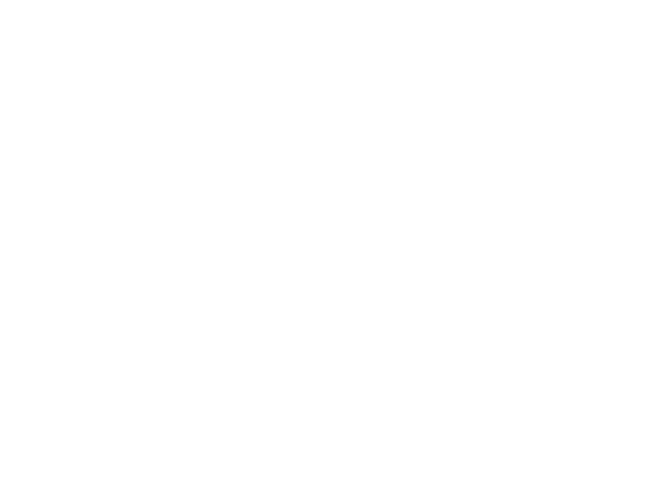
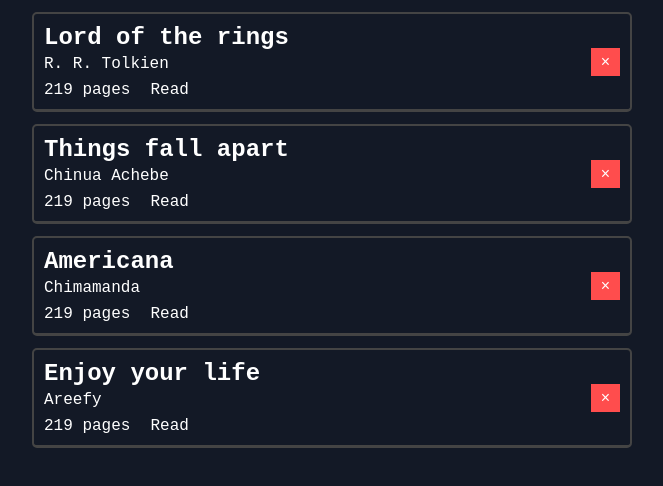
Before and after one commit to AbdullahiAtaurrahman/book_library, a plain HTML site: page app/index.html in a window 1280 px wide. Shown: the whole page, without its empty margins (308-971 px from the left). Drawn offline with Linux system fonts and the light colour scheme.

Commit message:
create card book

```diff
--- a/app/index.html
+++ b/app/index.html
@@ -3,6 +3,7 @@
   <head>
     <meta charset="UTF-8" />
     <meta name="viewport" content="width=device-width, initial-scale=1.0" />
+    <link rel="stylesheet" href="style.css" />
     <title>Document</title>
   </head>
   <body>
@@ -11,7 +12,6 @@
         <div class="book"></div>
       </div>
     </div>
-
-    <script src="scripts.js"></script>
   </body>
+  <script src="script.js" defer></script>
 </html>
--- /dev/null
+++ b/app/script.js
@@ -0,0 +1,54 @@
+console.log("Hello there!");
+
+const myLibrary = [];
+
+function Book(title, author, pages, read) {
+  if (!new.target) {
+    throw new Error("Book must be called with new");
+  }
+  this.id = crypto.randomUUID();
+  this.title = title;
+  this.author = author;
+  this.pages = pages;
+  this.read = read;
+}
+
+function addBookToLibrary(title, author, pages, read) {
+  // take params, create a book then store it in the array
+
+  const book = new Book(title, author, pages, read);
+  myLibrary.push(book);
+}
+
+addBookToLibrary("Lord of the rings", "R. R. Tolkien", "219", "Read");
+addBookToLibrary("Things fall apart", "Chinua Achebe", "219", "Read");
+addBookToLibrary("Americana", "Chimamanda", "219", "Read");
+addBookToLibrary("Enjoy your life", "Areefy", "219", "Read");
+
+const container = document.querySelector(".container");
+const bookContainer = document.querySelector(".library-container");
+
+function showBook() {
+  bookContainer.innerHTML = "";
+  myLibrary.forEach((book) => {
+    const bookItem = document.createElement("div");
+    bookItem.classList.add("book-item");
+
+    bookItem.innerHTML = `
+    <div class="book-details">
+          <div class="book-info">
+            <h2 class="title">${book.title}</h2>
+            <p class="author">${book.author}</p>
+          </div>
+          <div class="book-info-2">
+            <p class="pages">${book.pages} pages</p>
+            <p class="read">${book.read}</p>
+          </div>
+         </div>
+        <button class="delete-btn" data-id="${book.id}">&times;</button>`;
+
+    bookContainer.appendChild(bookItem);
+  });
+}
+
+showBook();
--- a/app/scripts.js
+++ /dev/null
@@ -1,27 +0,0 @@
-console.log("Hello there!");
-
-const myLibrary = [];
-
-function Book(title, author, pages, read) {
-  if (!new.target) {
-    throw new Error("Book must e called with new");
-  }
-  this.id = crypto.randomUUID();
-  this.title = title;
-  this.author = author;
-  this.pages = pages;
-  this.read = read;
-}
-
-function addBookToLibrary(title, author, pages, read) {
-  // take params, create a book then store it in the array
-
-  const book = new Book(title, author, pages, read);
-  myLibrary.push(book);
-}
-
-const container = document.querySelector(".container");
-const bookContainer = document.querySelector(".library-container");
-// const book = document.querySelector(".book");
-
-function showBook() {}
--- a/app/style.css
+++ b/app/style.css
@@ -0,0 +1,69 @@
+* {
+  margin: 0;
+  padding: 0;
+  box-sizing: border-box;
+}
+
+body {
+  background-color: #131926;
+  color: #fff;
+  font-family: "Courier New", Courier, monospace;
+}
+
+.book-item {
+  display: flex;
+  justify-content: space-between;
+  align-items: center;
+  width: 100%;
+  margin: 12px 0;
+  padding: 10px;
+  border: 2px solid #444;
+  border-bottom-width: 3px;
+  border-radius: 5px;
+}
+
+.library-container {
+  width: min(100% - 32px, 600px);
+  margin: 0 auto;
+}
+
+.book-details {
+  flex: 1;
+  display: flex;
+  flex-direction: column;
+}
+
+.book-info {
+  display: flex;
+  flex-direction: column;
+  align-items: flex-start;
+  gap: 4px;
+  margin: 0;
+}
+
+.book-info-2 {
+  display: flex;
+  justify-content: flex-start;
+  align-items: center;
+  gap: 20px;
+  margin: 8px 0 0;
+}
+
+.author {
+  margin-left: 0;
+}
+
+.delete-btn {
+  background-color: #ff4d4d;
+  color: white;
+  border: none;
+  padding: 5px 10px;
+  font-size: 16px;
+  cursor: pointer;
+  transition: transform 0.2s, background-color 0.2s;
+}
+
+.delete-btn:hover {
+  background-color: #ff1a1a;
+  transform: scale(1.1);
+}
```
